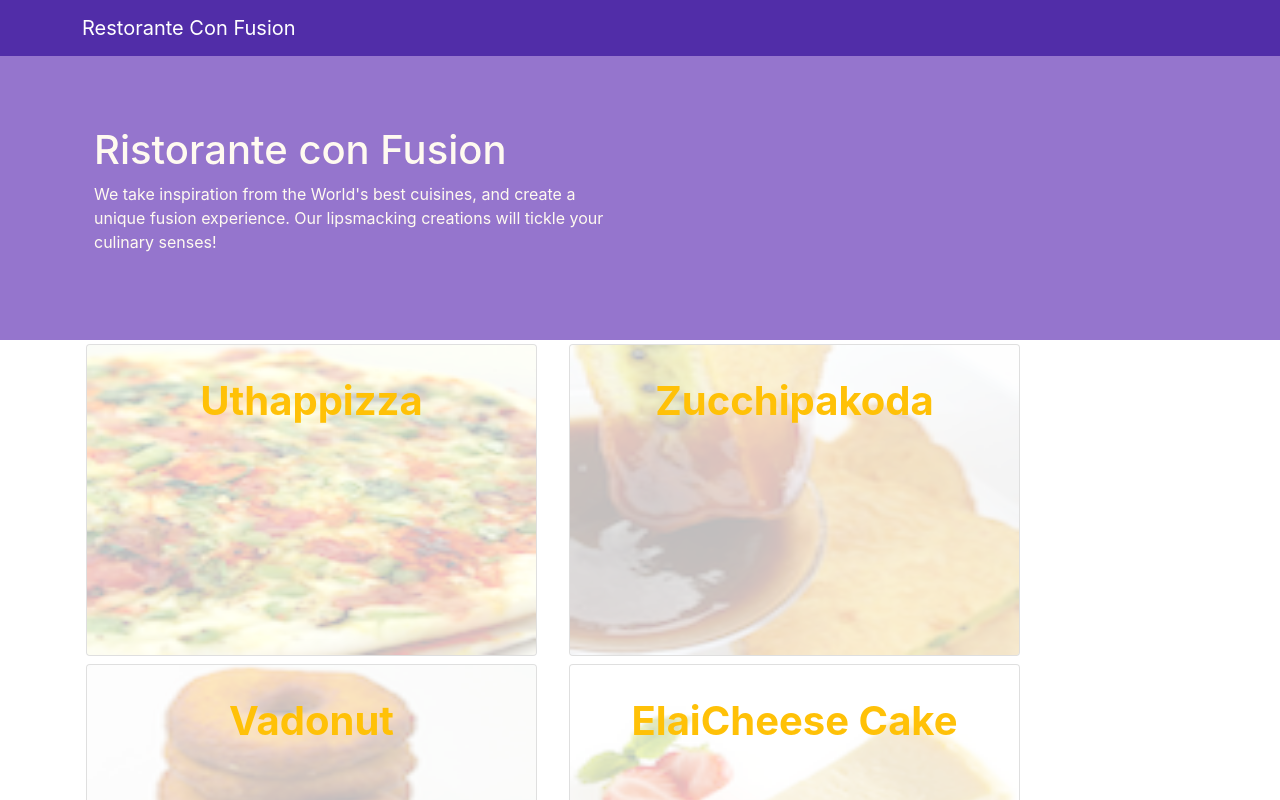
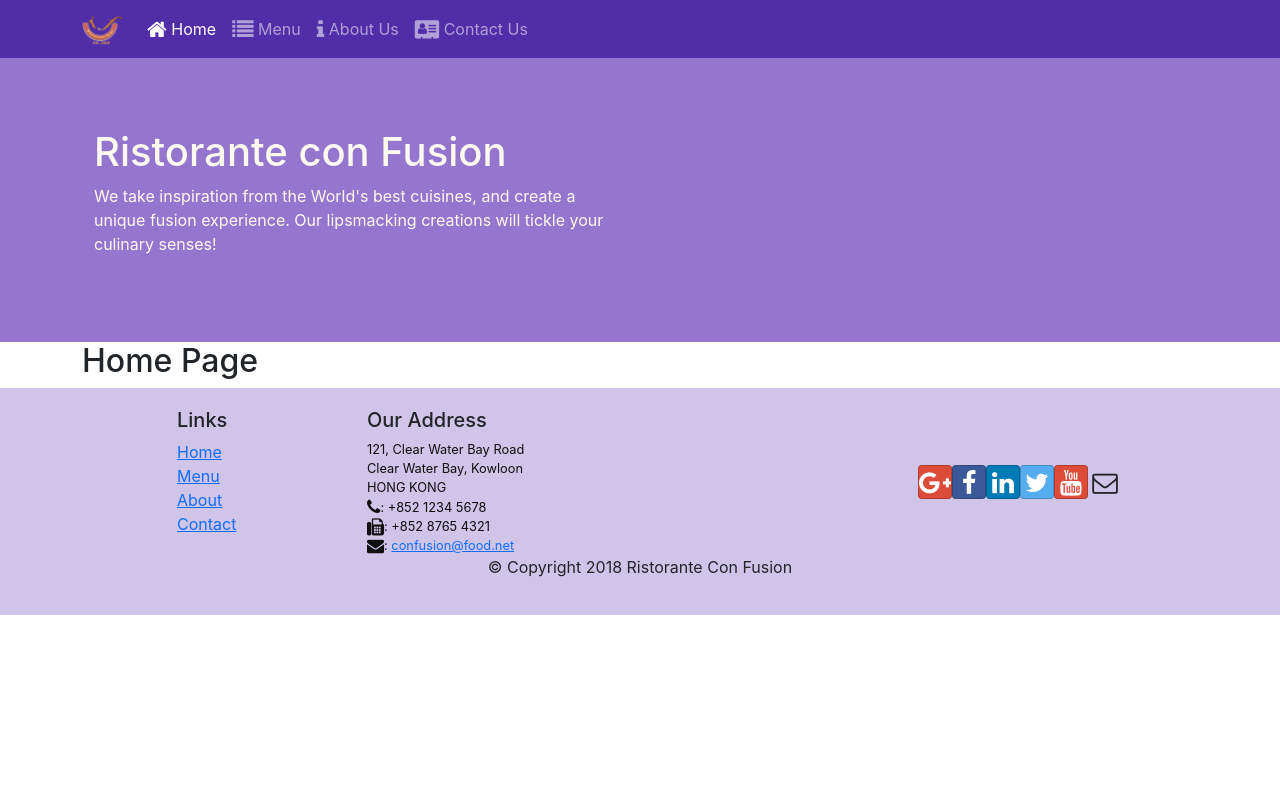
Before and after one commit to Soko9/italian-restaurant, a React (Create React App) app: page /home in a window 1280 px wide. Shown: the top 800 px of the page. Built offline with nearby package versions, Linux system fonts and the light colour scheme.

Commit message:
6th commit

```diff
--- a/package.json
+++ b/package.json
@@ -12,6 +12,7 @@
     "react": "^17.0.2",
     "react-dom": "^17.0.2",
     "react-popper": "^2.2.5",
+    "react-router-dom": "^5.3.0",
     "react-scripts": "4.0.3",
     "reactstrap": "^8.10.0",
     "web-vitals": "^1.0.1"
--- a/src/App.js
+++ b/src/App.js
@@ -1,13 +1,16 @@
 import React, { Component } from 'react';
 import './App.css';
 import Main from './components/Main.js';
+import { BrowserRouter } from 'react-router-dom';
 
 class App extends Component {
   render() {
     return (
-      <div>
-        <Main />
-      </div>
+      <BrowserRouter>
+        <div>
+          <Main />
+        </div>
+      </BrowserRouter>
     );
   }
 }
--- a/src/components/Footer.js
+++ b/src/components/Footer.js
@@ -1,4 +1,5 @@
 import React from 'react';
+import { Link } from 'react-router-dom';
 
 function Footer(props) {
     return(
@@ -8,10 +9,10 @@
                 <div className="col-4 offset-1 col-sm-2">
                     <h5>Links</h5>
                     <ul className="list-unstyled">
-                        <li><a href="#">Home</a></li>
-                        <li><a href="#">About</a></li>
-                        <li><a href="#">Menu</a></li>
-                        <li><a href="contactus.html">Contact</a></li>
+                        <li><Link to="/home">Home</Link></li>
+                        <li><Link to="/menu">Menu</Link></li>
+                        <li><Link to="/about">About</Link></li>
+                        <li><Link to="/contact">Contact</Link></li>
                     </ul>
                 </div>
                 <div className="col-7 col-sm-5">
--- a/src/components/Header.js
+++ b/src/components/Header.js
@@ -1,13 +1,65 @@
 import React, { Component } from 'react';
-import { Navbar, NavbarBrand, Jumbotron } from 'reactstrap';
+import {
+    Navbar,
+    NavbarBrand,
+    Nav, NavItem,
+    NavbarToggler,
+    Collapse,
+    Jumbotron
+} from 'reactstrap';
+import { NavLink } from 'react-router-dom';
 
 class Header extends Component {
+    constructor(props) {
+        super(props);
+
+        this.state = {
+            isNavOpen: false
+        };
+
+        this.toggleNavbar = this.toggleNavbar.bind(this);
+    }
+
+    toggleNavbar() {
+        this.setState({ isNavOpen: !this.state.isNavOpen});
+    }
+
     render() {
         return (
             <>
-                <Navbar dark>
+                <Navbar dark expand="md">
                     <div className="container">
-                        <NavbarBrand href="/">Restorante Con Fusion</NavbarBrand>
+                        <NavbarToggler onClick={this.toggleNavbar} />
+                        <NavbarBrand className="mr-auto" href="/">
+                            <img src="./assets/images/logo.png" height="30" width="41" alt="Restorante Con Fusion" />
+                        </NavbarBrand>
+                        <Collapse isOpen={this.state.isNavOpen} navbar>
+                            <Nav navbar>
+                                <NavItem>
+                                    <NavLink className="nav-link" to="/home">
+                                        <span className="fa fa-home fa-lg"></span> Home
+                                    </NavLink>
+                                </NavItem>
+
+                                <NavItem>
+                                    <NavLink className="nav-link" to="/menu">
+                                        <span className="fa fa-list fa-lg"></span> Menu
+                                    </NavLink>
+                                </NavItem>
+
+                                <NavItem>
+                                    <NavLink className="nav-link" to="/about">
+                                        <span className="fa fa-info fa-lg"></span> About Us
+                                    </NavLink>
+                                </NavItem>
+
+                                <NavItem>
+                                    <NavLink className="nav-link" to="/contact">
+                                        <span className="fa fa-address-card fa-lg"></span> Contact Us
+                                    </NavLink>
+                                </NavItem>
+                            </Nav>
+                        </Collapse>
                     </div>
                 </Navbar>
                 <Jumbotron>
--- /dev/null
+++ b/src/components/Home.js
@@ -0,0 +1,11 @@
+import React from 'react';
+
+function Home() {
+    return (
+        <div className="container">
+            <h2>Home Page</h2>
+        </div>
+    )
+}
+
+export default Home
--- a/src/components/Main.js
+++ b/src/components/Main.js
@@ -2,7 +2,9 @@
 import Menu from './Menu.js';
 import Header from './Header.js';
 import Footer from './Footer.js';
+import Home from './Home.js';
 import { DISHES } from '../shared/dishes.js';
+import { Switch, Route, Redirect } from 'react-router-dom';
 
 class Main extends Component {
   constructor(props) {
@@ -18,7 +20,11 @@
     return (
       <div>
         <Header />
-        <Menu dishes={this.state.dishes} />
+        <Switch>
+          <Route path="/home" component={Home} />
+          <Route exact path="/menu" component={() => <Menu dishes={this.state.dishes} />} />
+          <Redirect to="/home" />
+        </Switch>
         <Footer />
       </div>
     );
```
Also changed, not shown: 1 other file (tests, documents, lock files or other folders).
